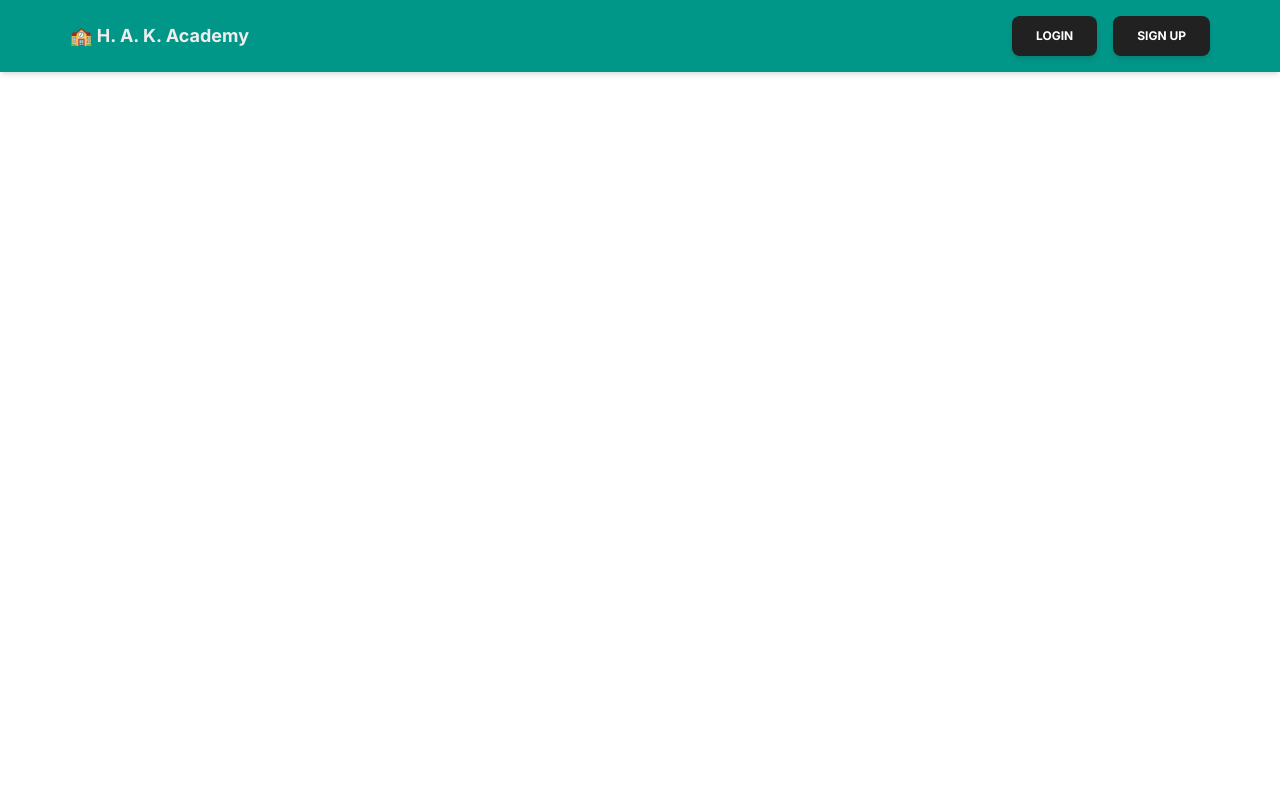
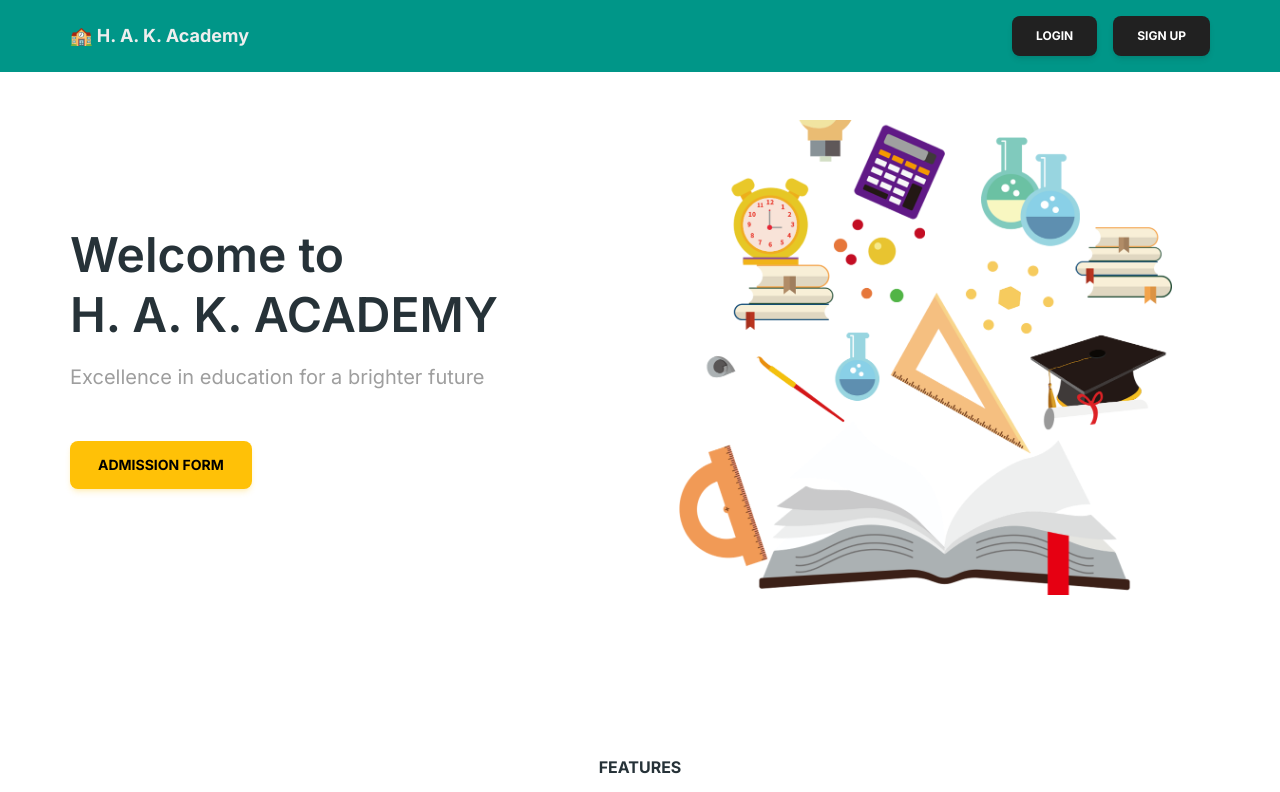
Before and after one commit to salsadsid/school-management-frontend, a React (Vite) app: page / in a window 1280 px wide. Shown: the top 792 px of the page. Built offline with nearby package versions, Linux system fonts and the light colour scheme.

Commit message:
home added

```diff
--- a/src/App.jsx
+++ b/src/App.jsx
@@ -1,6 +1,6 @@
 import { Auth, Dashboard, MainLayout } from "@/layouts";
 import { AdmissionForm } from "@/pages/admission-form";
-// import { Home } from "./pages/home";
+import { Home } from "./pages/home";
 
 import { Route, Routes } from "react-router-dom";
 import SuccessComponent from "./components/Success/SuccessComponent";
@@ -10,7 +10,7 @@ function App() {
   return (
     <Routes>
       <Route path="/" element={<MainLayout />}>
-        {/* <Route index element={<Home />} /> */}
+        <Route path="/" element={<Home />} />
         <Route path="/auth/*" element={<Auth />} />
         <Route path="/admission-form" element={<AdmissionForm />} />
         <Route path="/success" element={<SuccessComponent />} />
```
